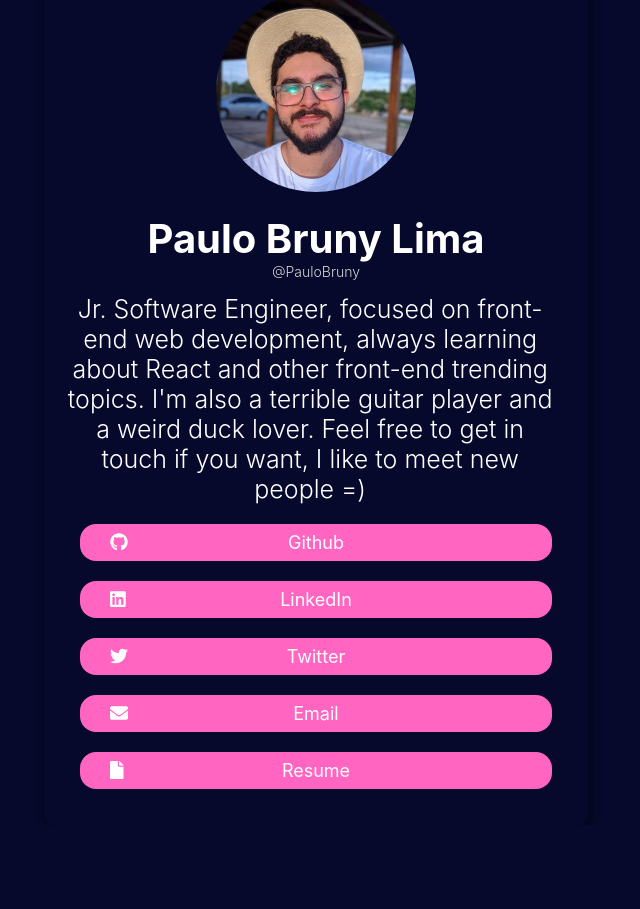
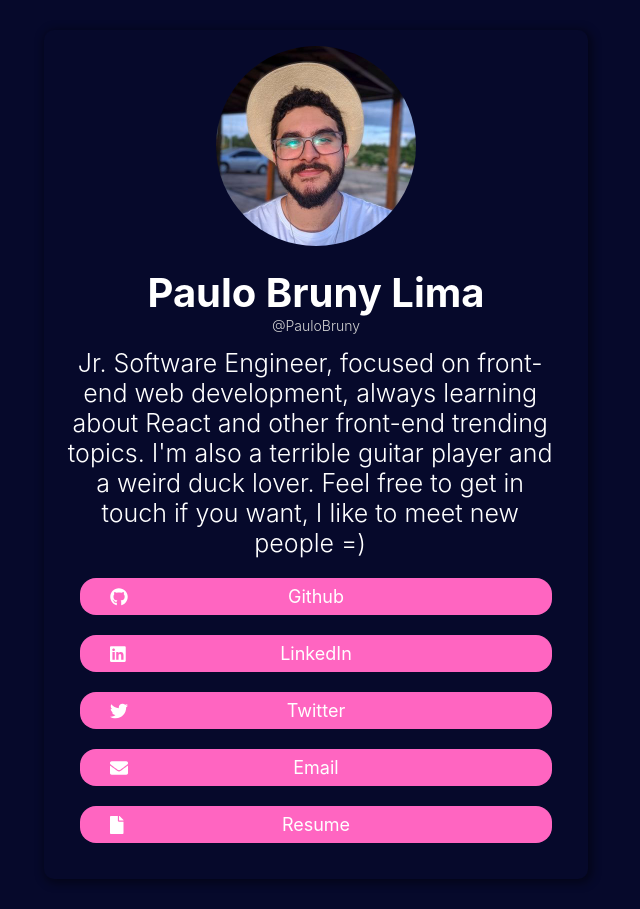
Before and after one commit to pbruny/personal-links, a Next.js app: page / in a window 1280 px wide. Shown: the whole page, without its empty margins (324-964 px from the left). Before the commit the page ends 825 px from the top, so only its background shows below. Built offline with nearby package versions, Linux system fonts and the light colour scheme.

Commit message:
update global body height

```diff
--- a/src/styles/global.ts
+++ b/src/styles/global.ts
@@ -17,7 +17,8 @@ const GlobalStyles = createGlobalStyle`
   }
 
   body {
-    font-family: -apple-system, BlinkMacSystemFont, 'Segoe UI', Roboto, Oxygen, Ubuntu, Cantarell, 'Open Sans', 'Helvetica Neue', sans-serif
+    font-family: -apple-system, BlinkMacSystemFont, 'Segoe UI', Roboto, Oxygen, Ubuntu, Cantarell, 'Open Sans', 'Helvetica Neue', sans-serif;
+    height: auto;
   }
 `
 
```
